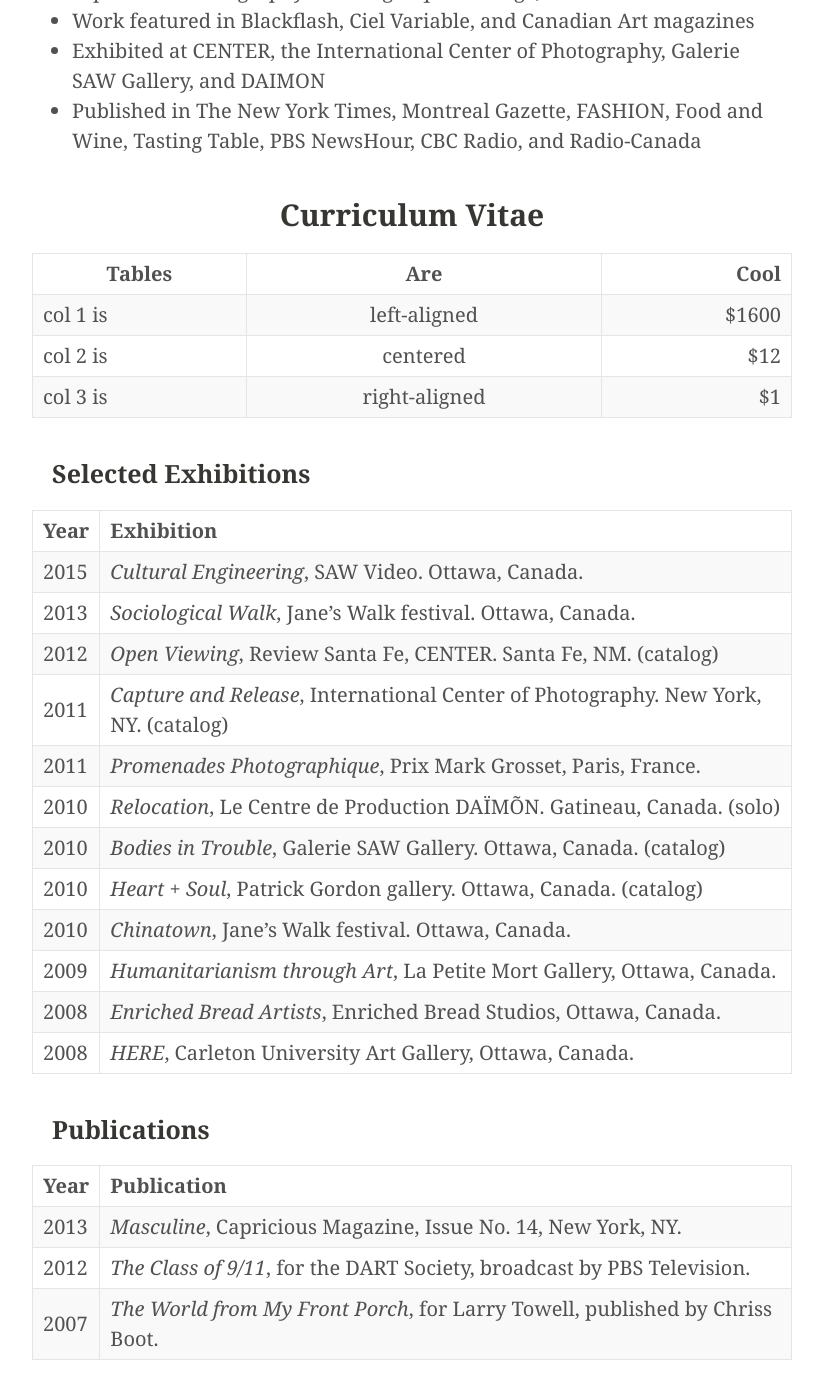
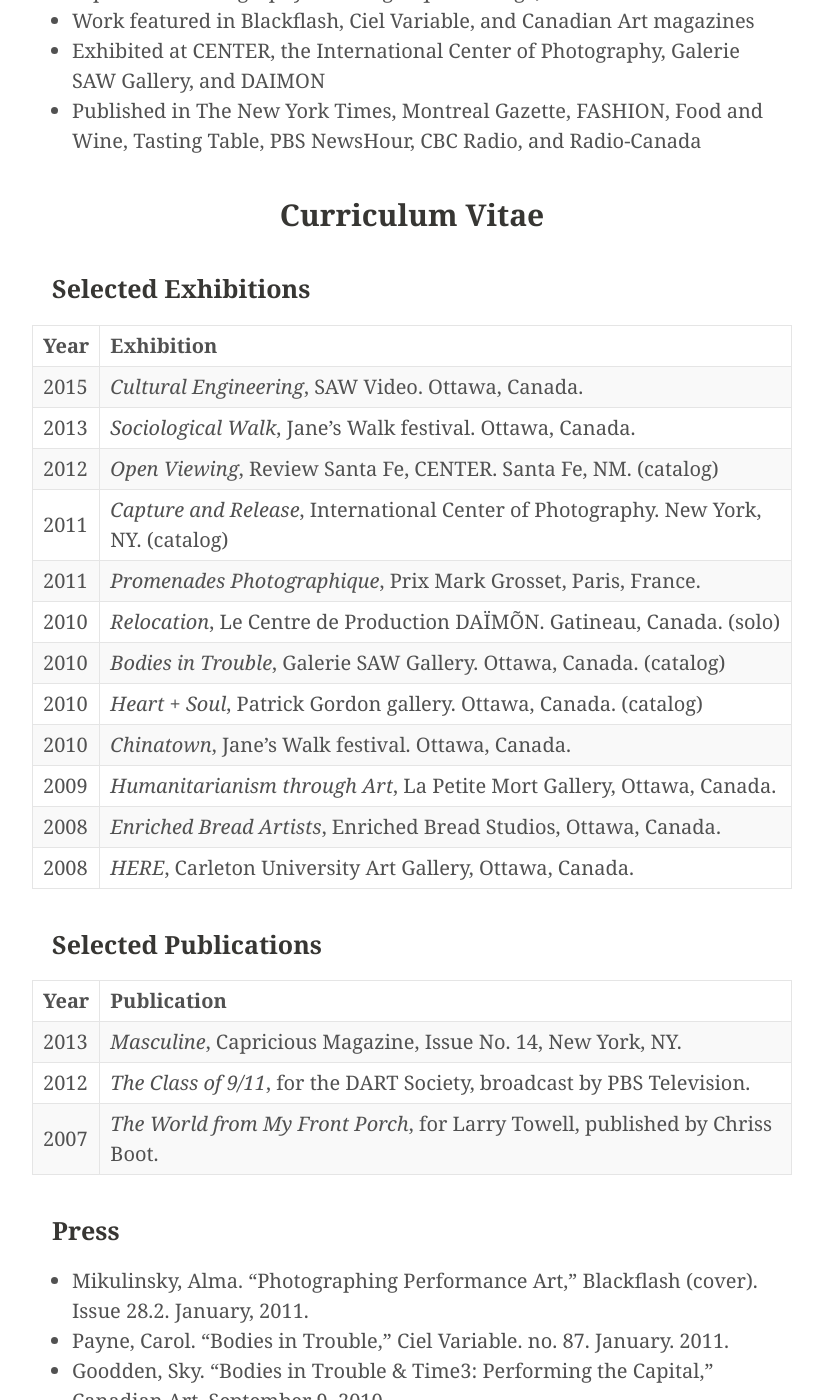
Before and after one commit to jacksoncouse/jacksoncouse.github.io, a Jekyll site: the page built from about.md, in a window 1280 px wide and 1400 px high, scrolled down 698 px. Shown: the whole window, without its empty margins (228-1051 px from the left). Built offline with Jekyll 4.4.1, drawn with Linux system fonts in a browser that asks for light colours; Markdown is read by kramdown in place of the engine named in the settings.

Commit message:
fixing tables

```diff
--- a/about.md
+++ b/about.md
@@ -19,12 +19,6 @@
 
 ## Curriculum Vitae
 
-| Tables   |      Are      |  Cool |
-|----------|:-------------:|------:|
-| col 1 is |  left-aligned | $1600 |
-| col 2 is |    centered   |   $12 |
-| col 3 is | right-aligned |    $1 |
-
 ### Selected Exhibitions
 
 | Year | Exhibition |
@@ -43,7 +37,7 @@
 | 2008 | *HERE*, Carleton University Art Gallery, Ottawa, Canada. |
 
 
-### Publications
+### Selected Publications
 
 | Year | Publication |
 |------|:----------------------------------|
```
